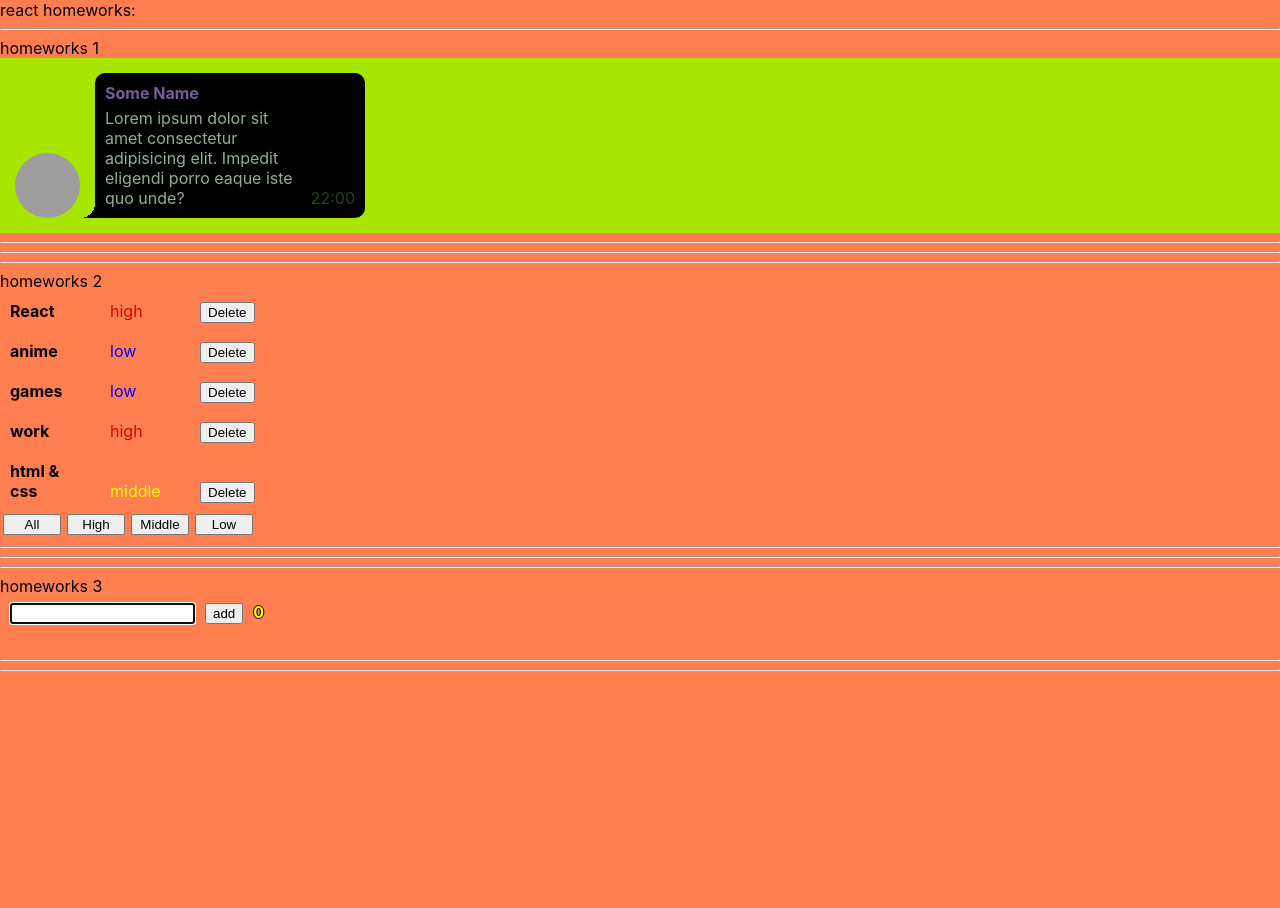
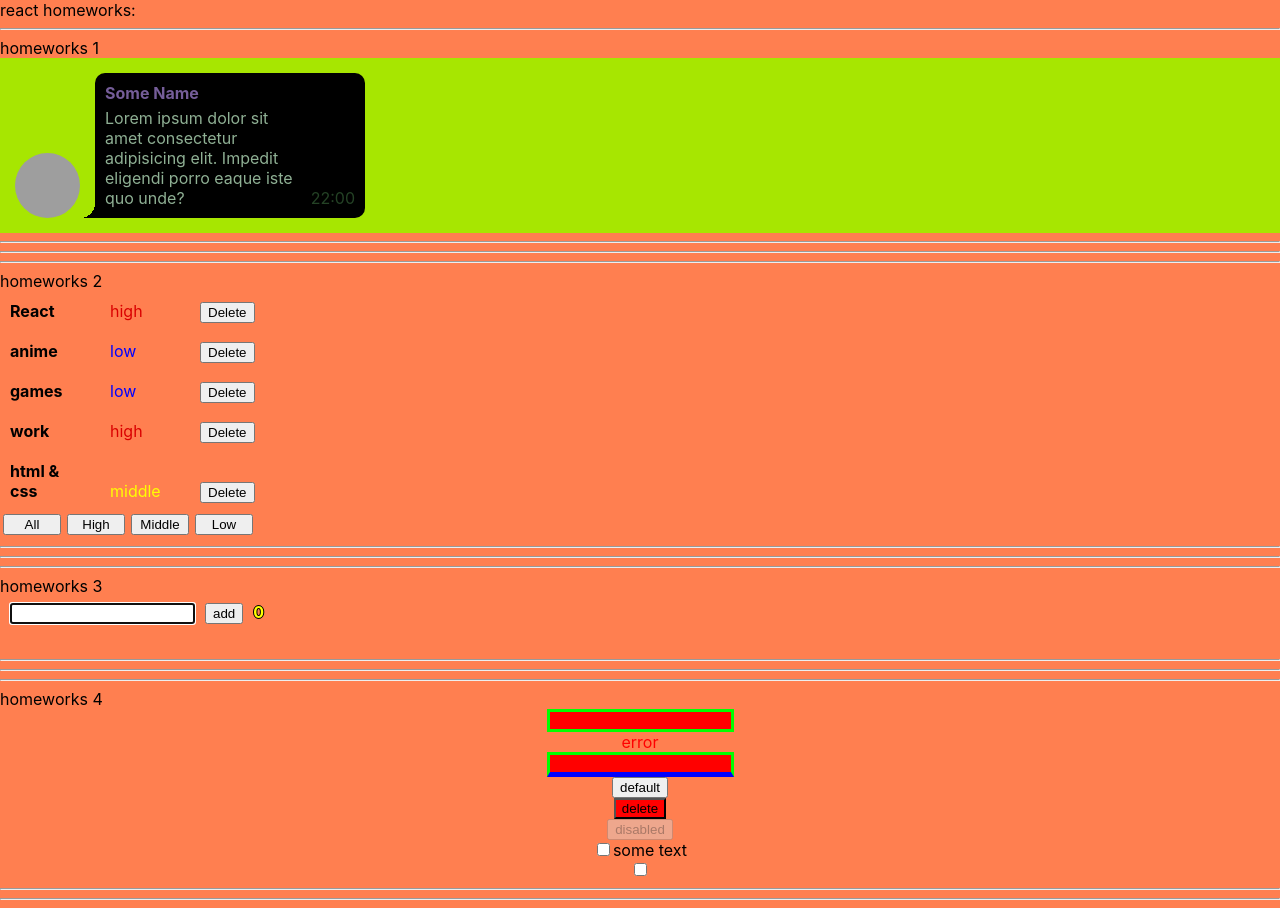
Before and after one commit to m1rade/react-homework, a React (Create React App) app: page / in a window 1280 px wide. Before the commit the page ends 800 px from the top, so only its background shows below. Built offline with nearby package versions, Linux system fonts and the light colour scheme; grey boxes are pictures that could not be loaded.

Commit message:
Small changes

```diff
--- a/src/p1-main/m1-ui/u1-app/App.tsx
+++ b/src/p1-main/m1-ui/u1-app/App.tsx
@@ -3,6 +3,7 @@
 import HW1 from "../../../p2-homeworks/h1/HW1"
 import HW2 from "../../../p2-homeworks/h2/HW2"
 import HW3 from "../../../p2-homeworks/h3/HW3";
+import HW4 from "../../../p2-homeworks/h4/HW4";
 
 function App() {
     return (
@@ -11,7 +12,7 @@
             <HW1/>
             <HW2/>
             <HW3/>
-            {/*<HW4/>*/}
+            <HW4/>
             {/*<HW5/>*/}
 
         </div>
```
